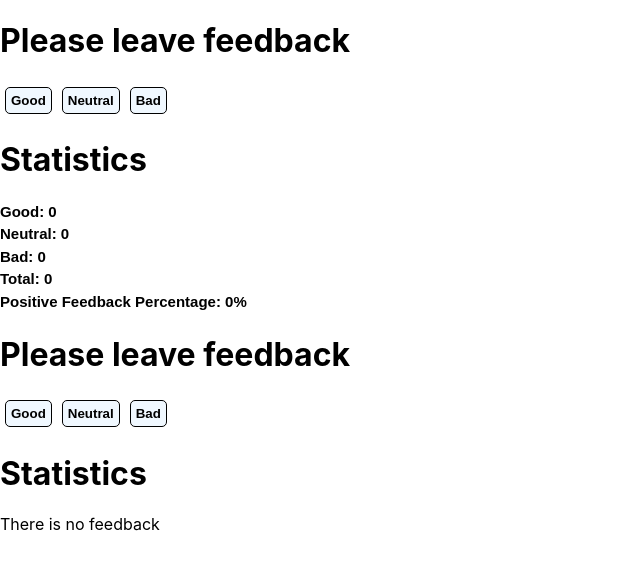
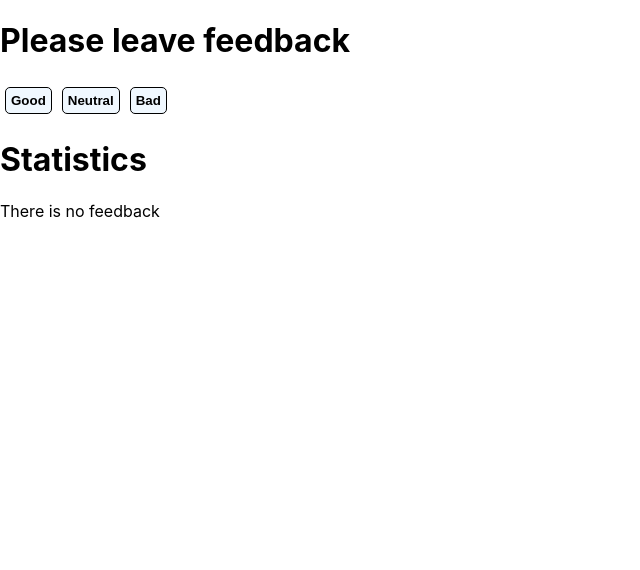
Before and after one commit to tomcek2/goit-react-hw-02-feedback, a React (Create React App) app: page / in a window 1280 px wide. Shown: the top 570 px of the page, without its empty margins (0-640 px from the left). Built offline with nearby package versions, Linux system fonts and the light colour scheme.

Commit message:
Finished task
Added Notification feature which shows message about no feedback before first opiion.

Created Redme file.

Clean up in package.json

```diff
--- a/src/components/Feedback/Feedback.js
+++ b/src/components/Feedback/Feedback.js
@@ -35,27 +35,6 @@ export class Feedback extends Component {
 
     return (
       <>
-        <Section
-          title="Please leave feedback"
-          children={
-            <FeedbackOptions
-              options={['good', 'neutral', 'bad']}
-              onLeaveFeedback={this.handleFeedback}
-            />
-          }
-        ></Section>
-        <Section
-          title="Statistics"
-          children={
-            <Statistics
-              good={good}
-              neutral={neutral}
-              bad={bad}
-              total={totalFeedback}
-              positivePercentage={positiveFeedbackPercentage}
-            />
-          }
-        ></Section>
         <Section title="Please leave feedback">
           <FeedbackOptions
             options={['good', 'neutral', 'bad']}
```
